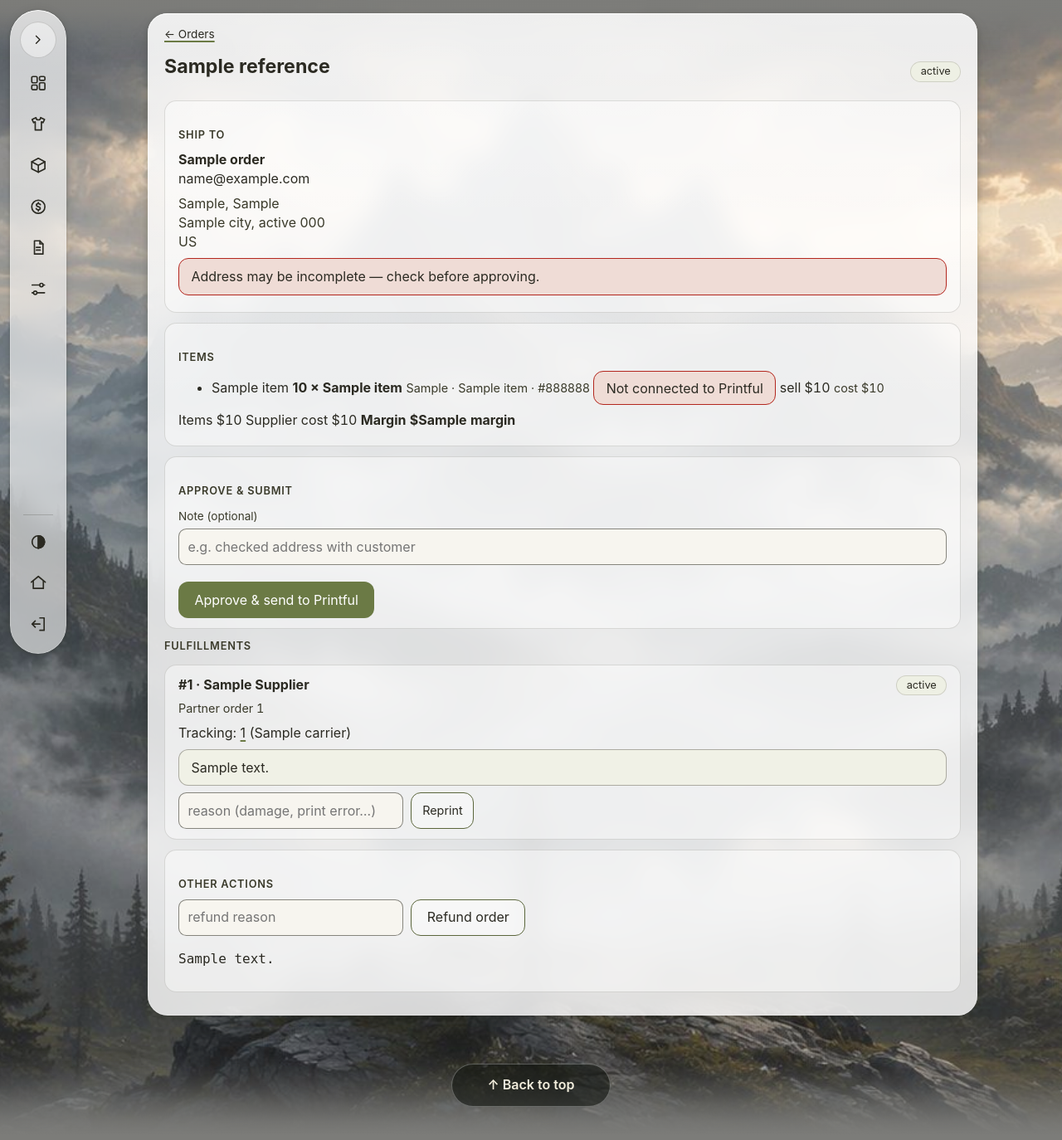
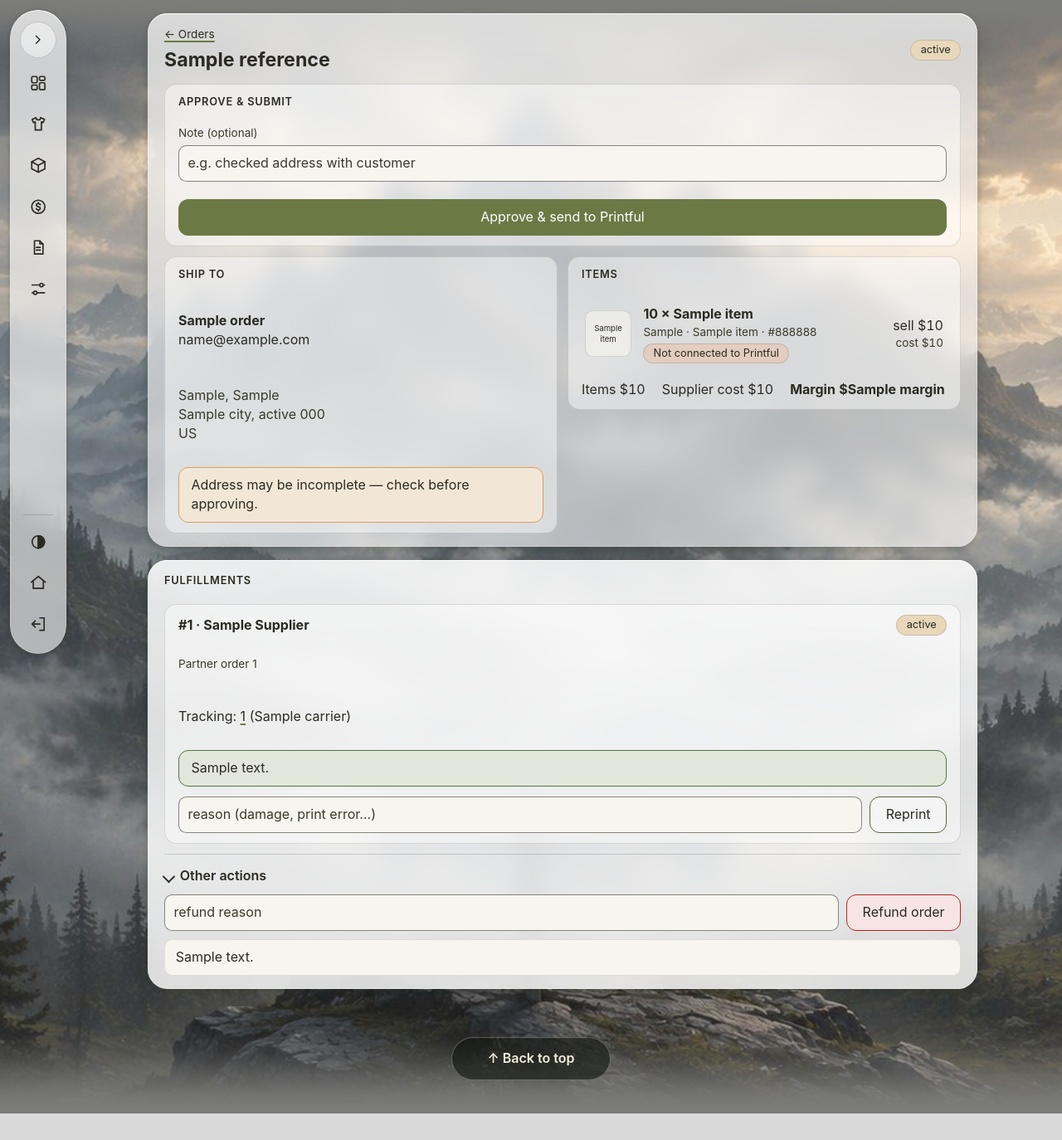
Before and after one commit to RicksTannerC/TCWeb, a Django app: template shop/templates/shop/manage/order.html in a window 1280 px wide. Shown: the whole page at 83% size. After the commit the page ends 1342 px from the top, so only its background shows below. Run offline with Django 5.2, Linux system fonts and the light colour scheme; the template is opened without the code that fills it: most values are stand-ins (such as "Sample title", 1, 10 or a date in 2020).

Commit message:
Console redesign, phase 3: orders in the glass look
The order queue and the order page (approval first, address and items, fulfillments, other actions folded).

Co-Authored-By: Claude Sonnet 5.5 <noreply@anthropic.com>

```diff
--- a/shop/static/shop/console/console.css
+++ b/shop/static/shop/console/console.css
@@ -131,3 +131,12 @@ button.g-rail-item { font: inherit; background: transparent; border: 0; cursor:
 
 /* the status dropdown in a page header */
 .c-head .c-status .g-input { min-width: 8rem; }
+
+/* ---- orders ----------------------------------------------------------------------------------------------------- */
+.c-order { flex-wrap: nowrap; }
+.c-order__money { display: grid; justify-items: end; text-align: right; white-space: nowrap; font-variant-numeric: tabular-nums; }
+.c-totals { display: flex; flex-wrap: wrap; gap: .2rem 1.25rem; margin: 0; font-variant-numeric: tabular-nums; }
+.c-approve { display: grid; gap: .6rem; }
+.c-grow { flex: 1 1 14rem; min-width: 0; }
+.g-row.c-grow .g-input.c-grow { flex: 1 1 10rem; width: auto; }
+.c-note { margin: .6rem 0 0; padding: .6rem .8rem; white-space: pre-wrap; overflow-wrap: anywhere; font: inherit; background: var(--bg); border: 1px solid var(--line); border-radius: calc(var(--glass_radius) * .4px); }
--- a/shop/templates/shop/manage/order.html
+++ b/shop/templates/shop/manage/order.html
@@ -2,136 +2,140 @@
 
 {% block title %}{{ order.reference }}{% endblock %}
 
-{% block console %}
-<section class="stack manage-order">
-  <p class="eyebrow"><a href="{% url 'shop:manage_queue' %}">&larr; Orders</a></p>
-  <div class="cluster" style="justify-content:space-between;">
+{% block page %}
+<section class="g-bubble c-stack manage-order">
+  <div class="c-head">
+    <div>
+      <p class="g-muted g-small c-crumb"><a href="{% url 'shop:manage_queue' %}">&larr; Orders</a></p>
       <h1>{{ order.reference }}</h1>
-    <span class="tag">{{ order.get_status_display }}</span>
+    </div>
+    <span class="g-tag {% if order.status == 'shipped' or order.status == 'delivered' %}is-done{% elif order.status == 'refunded' or order.status == 'cancelled' %}is-bad{% else %}is-open{% endif %}">{{ order.get_status_display }}</span>
   </div>
 
-  <div class="approval-grid">
-    {# ---- the approval card ---- #}
-    <div class="panel">
-      <h2>Ship to</h2>
+  {# ---- the approval, first and prominent ---- #}
+  {% if order.status == "pending_approval" %}
+    <div class="g-well c-stack action-panel">
+      <h2 class="c-label">Approve &amp; submit</h2>
+      <form method="post" action="{% url 'shop:manage_order_approve' order.pk %}" class="c-approve">
+        {% csrf_token %}
+        <div class="g-field">
+          <label for="note">Note (optional)</label>
+          <input class="g-input" id="note" name="note" placeholder="e.g. checked address with customer" />
+        </div>
+        <button type="submit" class="g-btn g-btn-primary">Approve &amp; send to Printful</button>
+      </form>
+    </div>
+  {% endif %}
+
+  <div class="c-cols approval-grid">
+    <div class="g-well c-stack">
+      <h2 class="c-label">Ship to</h2>
       <p>
         <strong>{{ order.name|default:"—" }}</strong><br />
         {{ order.email }}
       </p>
       {% with a=order.shipping_address %}
-        <p class="muted">
+        <p class="g-muted">
           {{ a.line1 }}{% if a.line2 %}, {{ a.line2 }}{% endif %}<br />
           {{ a.city }}, {{ a.state }} {{ a.postal_code }}<br />
           {{ a.country|default:"US" }}
         </p>
       {% endwith %}
       {% if address_ok %}
-        <p class="form-note ok">Address looks complete.</p>
+        <div class="g-banner is-ok">Address looks complete.</div>
       {% else %}
-        <p class="form-note error">Address may be incomplete — check before approving.</p>
+        <div class="g-banner is-warn">Address may be incomplete — check before approving.</div>
       {% endif %}
     </div>
 
-    <div class="panel">
-      <h2>Items</h2>
-      <ul role="list" class="approval-items">
+    <div class="g-well c-stack">
+      <h2 class="c-label">Items</h2>
+      <ul class="c-list approval-items">
         {% for item in order.items.all %}
-          <li>
-            <span class="approval-thumb">
+          <li class="c-row">
+            <span class="c-thumb">
               {% with img=item.listing.primary_image %}
                 {% if img %}<img src="{{ img.image.url }}" alt="" />{% elif item.listing %}<span>{{ item.design_title }}</span>{% else %}<span>?</span>{% endif %}
               {% endwith %}
             </span>
-            <span class="approval-meta">
+            <span class="c-row__main">
               <strong>{{ item.quantity }} &times; {{ item.design_title }}</strong>
-              <span class="faint">{{ item.product_type|title }}{% if item.size_label %} &middot; {{ item.size_label }}{% endif %}{% if item.color %} &middot; {{ item.color }}{% endif %}</span>
+              <span class="g-muted g-small">{{ item.product_type|title }}{% if item.size_label %} &middot; {{ item.size_label }}{% endif %}{% if item.color %} &middot; {{ item.color }}{% endif %}</span>
               {% if item.listing and not item.listing.is_connected %}
-                <span class="form-note error">Not connected to Printful</span>
+                <span><span class="g-tag is-bad">Not connected to Printful</span></span>
               {% endif %}
             </span>
-            <span class="approval-nums tnum">
+            <span class="c-order__money">
               <span>sell ${{ item.unit_price }}</span>
-              <span class="faint">cost ${{ item.unit_supplier_cost }}</span>
+              <span class="g-muted g-small">cost ${{ item.unit_supplier_cost }}</span>
             </span>
           </li>
         {% endfor %}
       </ul>
-      <p class="approval-totals tnum">
+      <p class="c-totals">
         <span>Items ${{ order.items_total }}</span>
         <span>Supplier cost ${{ order.supplier_cost }}</span>
         <span><strong>Margin ${{ order.margin }}</strong></span>
       </p>
     </div>
   </div>
+</section>
 
-  {# ---- actions ---- #}
-  {% if order.status == "pending_approval" %}
-    <div class="panel action-panel">
-      <h2>Approve &amp; submit</h2>
-      <form method="post" action="{% url 'shop:manage_order_approve' order.pk %}" class="stack">
-        {% csrf_token %}
-        <div class="field">
-          <label for="note">Note (optional)</label>
-          <input id="note" name="note" placeholder="e.g. checked address with customer" />
+<section class="g-dense c-stack">
+  {% if order.fulfillments.all %}
+    <h2 class="c-label">Fulfillments</h2>
+    {% for f in order.fulfillments.all %}
+      <div class="g-well c-stack">
+        <div class="c-head">
+          <strong>#{{ f.id }} &middot; {{ f.supplier|title }}</strong>
+          <span class="g-tag {% if f.status == 'problem' %}is-bad{% elif f.status == 'shipped' or f.status == 'delivered' %}is-done{% else %}is-open{% endif %}">{{ f.get_status_display }}</span>
         </div>
-        <button type="submit" class="btn">Approve &amp; send to Printful</button>
-      </form>
-    </div>
-  {% endif %}
-
-  {# ---- fulfillments ---- #}
-  {% if order.fulfillments.all %}
-    <h2>Fulfillments</h2>
-    {% for f in order.fulfillments.all %}
-      <div class="panel">
-        <div class="cluster" style="justify-content:space-between;">
-          <strong>#{{ f.id }} &middot; {{ f.supplier|title }}</strong>
-          <span class="tag {% if f.status == 'problem' %}tag--problem{% endif %}">{{ f.get_status_display }}</span>
-        </div>
-        {% if f.partner_order_id %}<p class="faint tnum">Partner order {{ f.partner_order_id }}</p>{% endif %}
+        {% if f.partner_order_id %}<p class="g-muted g-small">Partner order {{ f.partner_order_id }}</p>{% endif %}
         {% if f.tracking_number %}
           <p>Tracking:
             {% if f.tracking_url %}<a href="{{ f.tracking_url }}">{{ f.tracking_number }}</a>{% else %}{{ f.tracking_number }}{% endif %}
             {% if f.carrier %}({{ f.carrier }}){% endif %}
           </p>
         {% endif %}
-        {% if f.problem_note %}<p class="form-note {% if f.status == 'problem' %}error{% else %}success{% endif %}">{{ f.problem_note }}</p>{% endif %}
-        <form method="post" action="{% url 'shop:manage_fulfillment_reprint' f.pk %}" class="cluster"
+        {% if f.problem_note %}<div class="g-banner{% if f.status != 'problem' %} is-ok{% endif %}">{{ f.problem_note }}</div>{% endif %}
+        <div class="g-row">
+          <form method="post" action="{% url 'shop:manage_fulfillment_reprint' f.pk %}" class="g-row c-grow"
                 onsubmit="return confirm('Create a reprint for fulfilment #{{ f.id }}?')">
             {% csrf_token %}
-          <input name="reason" placeholder="reason (damage, print error…)" />
-          <button type="submit" class="btn btn--ghost btn--sm">Reprint</button>
+            <input class="g-input c-grow" name="reason" placeholder="reason (damage, print error…)" aria-label="Reprint reason" />
+            <button type="submit" class="g-btn g-btn-secondary">Reprint</button>
           </form>
           {% if f.can_cancel %}
             <form method="post" action="{% url 'shop:manage_fulfillment_cancel' f.pk %}"
                   onsubmit="return confirm('Cancel Printful order {{ f.partner_order_id }}? This does not refund the customer.')">
               {% csrf_token %}
-            <button type="submit" class="btn btn--ghost btn--sm">Cancel on Printful</button>
+              <button type="submit" class="g-btn g-btn-secondary">Cancel on Printful</button>
             </form>
           {% endif %}
+        </div>
       </div>
     {% endfor %}
   {% endif %}
 
-  <div class="panel action-panel">
-    <h2>Other actions</h2>
-    <div class="cluster">
+  <details class="c-fold action-panel"{% if order.curator_note %} open{% endif %}>
+    <summary>Other actions</summary>
+    <div class="g-row">
       {% if order.status != "refunded" %}
         <form method="post" action="{% url 'shop:manage_order_refund' order.pk %}"
-              onsubmit="return confirm('Refund {{ order.reference }} in full?')" class="cluster">
+              onsubmit="return confirm('Refund {{ order.reference }} in full?')" class="g-row c-grow">
           {% csrf_token %}
-          <input name="reason" placeholder="refund reason" />
-          <button type="submit" class="btn btn--ghost">Refund order</button>
+          <input class="g-input c-grow" name="reason" placeholder="refund reason" aria-label="Refund reason" />
+          <button type="submit" class="g-btn g-btn-danger">Refund order</button>
         </form>
       {% endif %}
       {% if is_mock and order.fulfillments.all %}
         <form method="post" action="{% url 'shop:manage_order_simulate' order.pk %}">
           {% csrf_token %}
-          <button type="submit" class="btn btn--ghost btn--sm">Simulate: advance (mock)</button>
+          <button type="submit" class="g-btn g-btn-secondary">Simulate: advance (mock)</button>
         </form>
       {% endif %}
     </div>
-    {% if order.curator_note %}<pre class="curator-note">{{ order.curator_note }}</pre>{% endif %}
-  </div>
+    {% if order.curator_note %}<pre class="curator-note c-note">{{ order.curator_note }}</pre>{% endif %}
+  </details>
 </section>
 {% endblock %}
--- a/shop/tests_paid_order_pipeline.py
+++ b/shop/tests_paid_order_pipeline.py
@@ -302,11 +302,11 @@ class FulfilmentNoteColorTests(TestCase):
 
     def test_note_on_a_submitted_fulfilment_is_green(self):
         html = self.page("submitted")
-        self.assertIn('class="form-note success">Reprint of', html)
+        self.assertIn('class="g-banner is-ok">Reprint of', html)
 
     def test_note_on_a_problem_fulfilment_stays_red(self):
         html = self.page("problem")
-        self.assertIn('class="form-note error">Reprint of', html)
+        self.assertIn('class="g-banner">Reprint of', html)
 
 
 @override_settings(STAFF_2FA_REQUIRED=False)
```
Also changed, not shown: shop/templates/shop/manage/queue.html (+26 -15 lines). Lines whose indentation alone changed are shown as unchanged.
